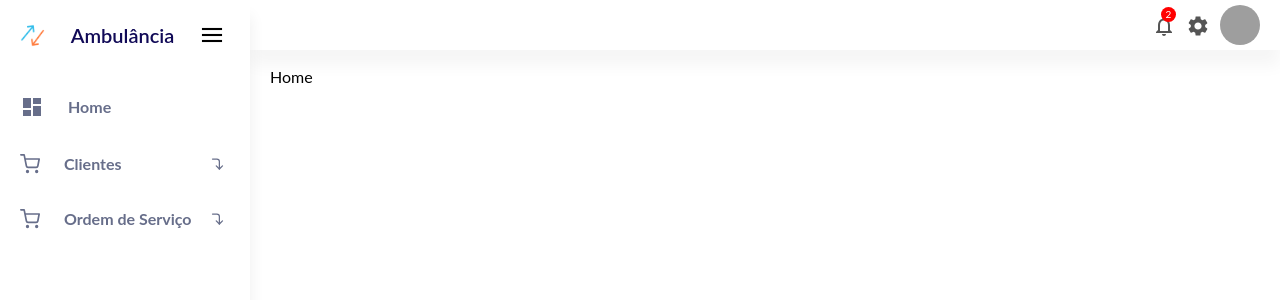
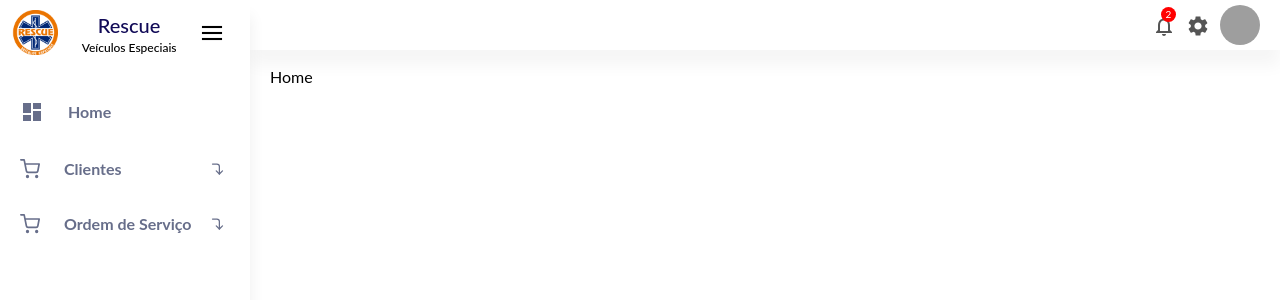
Before and after one commit to matheusmf1/ambulance-system, a React (Create React App) app: page / in a window 1280 px wide. Shown: the top 300 px of the page. Built offline with nearby package versions, Linux system fonts and the light colour scheme; grey boxes are pictures that could not be loaded; the HTML template or start-up script is replaced by a standard one.

Commit message:
Add Logo Image + Company Name adjustment

```diff
--- a/src/components/sidebar/Sidebar.jsx
+++ b/src/components/sidebar/Sidebar.jsx
@@ -1,6 +1,6 @@
 import React from 'react'
 import './sidebar.css'
-import logo from '../../assets/images/logo.png';
+import logoRescue from '../../assets/images/logo-rescue.png';
 import DashboardIcon from "@material-ui/icons/Dashboard";
 
 
@@ -11,10 +11,14 @@ export default function Sidebar() {
 
 			<div className="sidebar__logo">
 				<a href="" className="sidebar__logo--anchor">
-        	<img src={logo} className="sidebar__logo--image" alt="logo"/>
+        	<img src={logoRescue} className="sidebar__logo--image" alt="logo"/>
 				</a>
 
-				<h5 className="sidebar__logo--title">Ambulância</h5>
+				<div className="container__title">
+					<h5 className="sidebar__logo--title">Rescue</h5>
+					<p className="sidebar__logo--Subtitle">Veículos Especiais</p>
+				</div>
+
 
 				<div className="sidebar__menu--barIcon">
 					<svg fill="#000000" xmlns="http://www.w3.org/2000/svg"  viewBox="0 0 25 25"
--- a/src/components/sidebar/sidebar.css
+++ b/src/components/sidebar/sidebar.css
@@ -34,8 +34,11 @@ li {
 /* --- SIDEBAR TITLE ---  */
 
 .sidebar__logo {
-  padding: 15px 15px 15px 20px;
-  margin: 5px 10px 15px 0px;
+  /* padding: 15px 15px 15px 20px; */
+  /* margin: 5px 10px 15px 0px; */
+
+  padding: 10px 15px 15px 10px;
+  margin: 0px 10px 15px 0px;
 
   align-items: center;
   justify-content: space-between;
@@ -73,24 +76,37 @@ li {
 }
 
 .sidebar__logo--image {
-  height: 25px;
+  /* height: 25px; */
+  height: 45px;
   max-width: 100%;
   border-radius: 10px;
   vertical-align: middle;
   border-style: none;
 }
 
-
-.container__sidebar.active .sidebar__logo--title {
+.container__sidebar.active .container__title {
   opacity: 1;
 }
 
-.sidebar__logo--title {
-  margin: 0 1rem;
+
+.container__title {
+  display: flex;
+  flex-direction: column;
+  line-height: 15px;
+  margin: 0 15px;
   opacity: 0;
   transition: all 0.7s ease-in-out;
 }
 
+.sidebar__logo--title {
+  font-weight: 500;
+  text-align: center;
+}
+
+.sidebar__logo--Subtitle {
+  font-size: 12px;
+  font-weight: 500;
+}
 
 .container__sidebar.active .sidebar__menu--barIcon {
 
```
Also changed, not shown: src/assets/images/logo-rescue.png (added).
